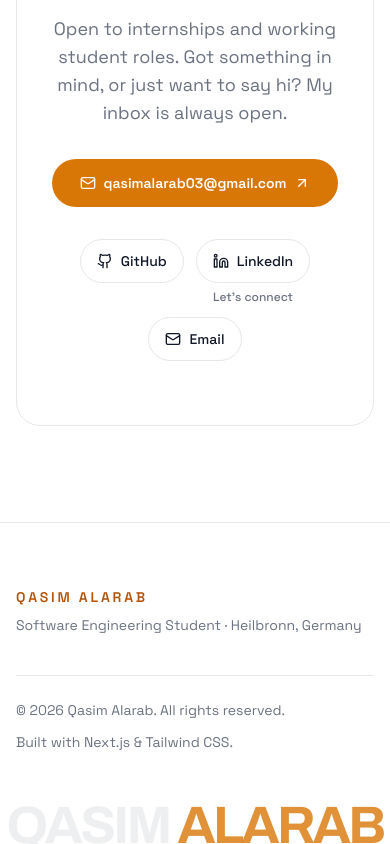
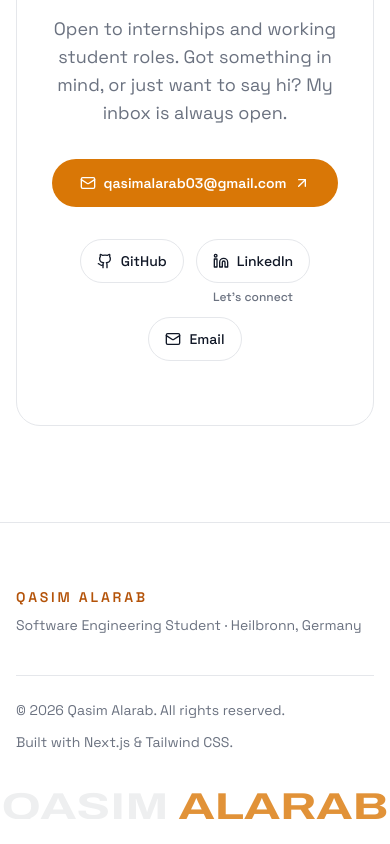
Before and after one commit to bobby33400/portfolio, a Next.js app: page / in a window 390 px wide. Shown: the part 5441-6285 px from the top of the page. After the commit the page ends 6260 px from the top, so only its background shows below. Built offline with nearby package versions, Linux system fonts and the light colour scheme; no server answers.

Commit message:
Footer: responsive SVG wordmark that always fits
Render the oversized QASIM ALARAB as an SVG that scales to the container
width (textLength + lengthAdjust), so the full name fits at any screen
size instead of overflowing off the right edge.

```diff
--- a/components/footer.tsx
+++ b/components/footer.tsx
@@ -34,15 +34,30 @@ export function Footer() {
         </div>
       </div>
 
-      {/* Oversized name wordmark — full and uncut */}
-      <div
+      {/* Oversized name wordmark — SVG scales to the full width at any screen size */}
+      <svg
         aria-hidden="true"
-        className="pointer-events-none mt-12 mb-[-0.16em] select-none whitespace-nowrap text-center font-display font-bold uppercase leading-none tracking-tighter"
-        style={{ fontSize: "clamp(2rem, 13.5vw, 15rem)" }}
+        viewBox="0 0 1000 90"
+        preserveAspectRatio="xMidYMax meet"
+        className="pointer-events-none mt-8 block w-full select-none"
       >
-        <span className="text-foreground/[0.07]">{first} </span>
-        <span className="text-primary/80">{last}</span>
-      </div>
+        <text
+          x="500"
+          y="90"
+          textAnchor="middle"
+          textLength={992}
+          lengthAdjust="spacingAndGlyphs"
+          fontSize={96}
+          className="font-display font-bold"
+        >
+          <tspan style={{ fill: "var(--foreground)", fillOpacity: 0.07 }}>
+            {`${first.toUpperCase()} `}
+          </tspan>
+          <tspan style={{ fill: "var(--primary)", fillOpacity: 0.8 }}>
+            {last.toUpperCase()}
+          </tspan>
+        </text>
+      </svg>
     </footer>
   );
 }
```
